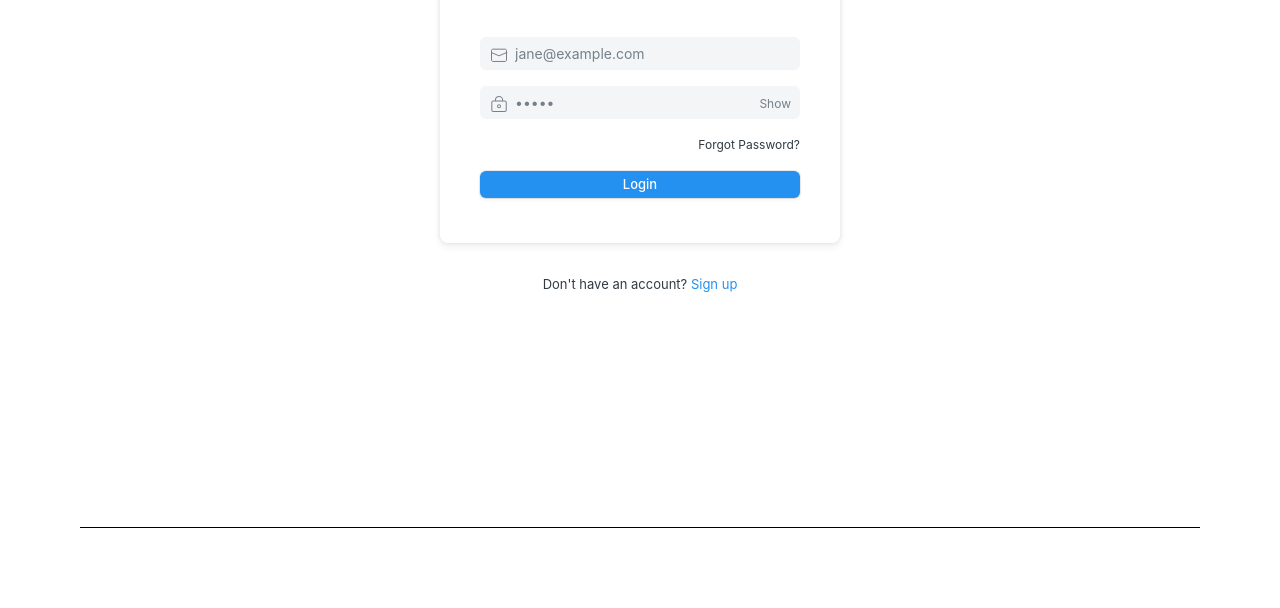
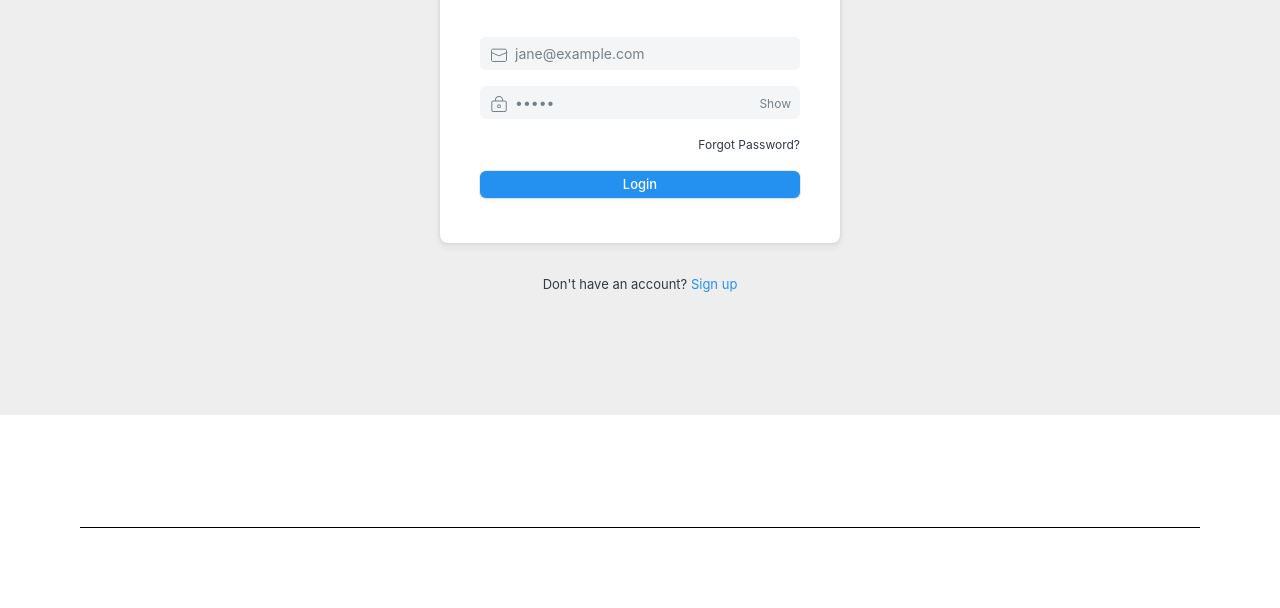
Before and after one commit to Oskiee01/mms, a plain HTML site: page index.html in a window 1280 px wide. Shown: the part 330-938 px from the top of the page. Drawn offline with nearby package versions, Linux system fonts and the light colour scheme.

Commit message:
Update index.html

```diff
--- a/index.html
+++ b/index.html
@@ -97,7 +97,7 @@ html,body{font-size:16px}:root,[data-theme=light]{--brand-color: #0089FF;--pink-
 
 <div id="page-login" data-path="login">
 
-<div class="page-content-wrapper">
+<div class="page-content-wrapper" style="background-color: #eee;">
 	<!-- breadcrumbs -->
 
 
```
